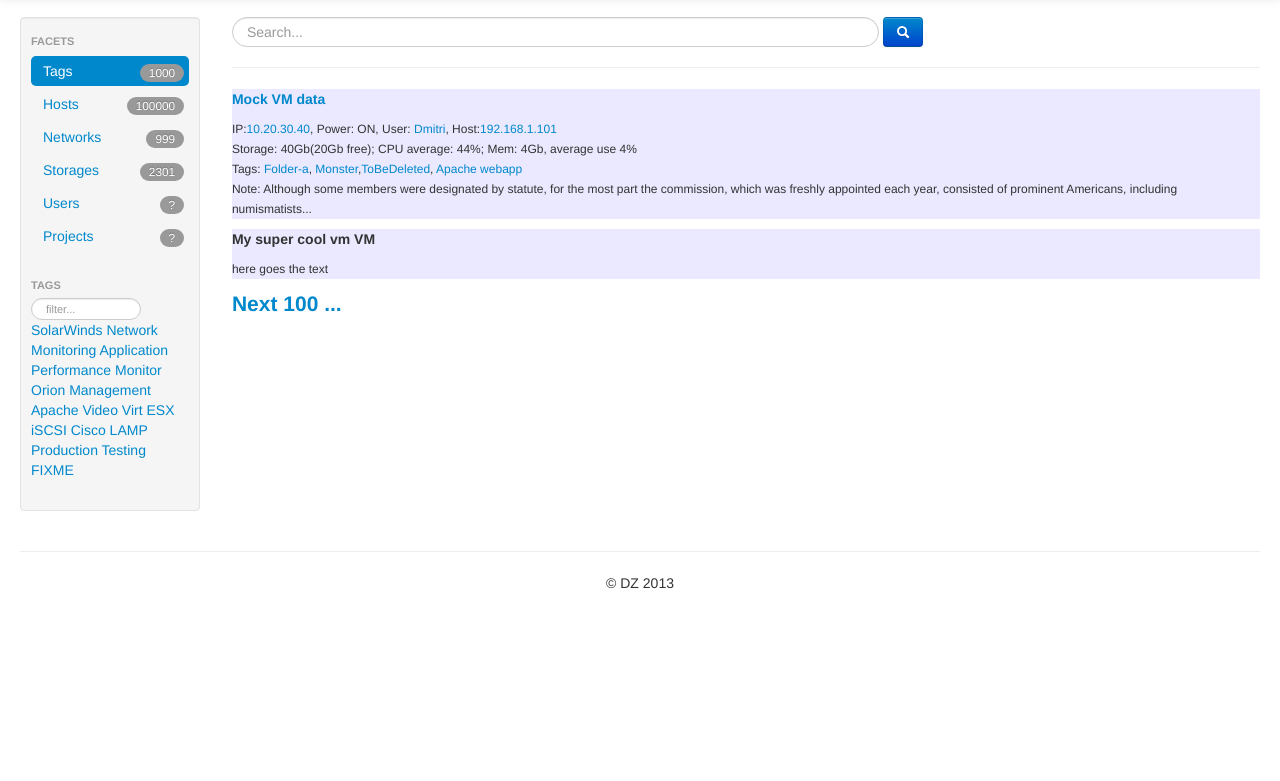
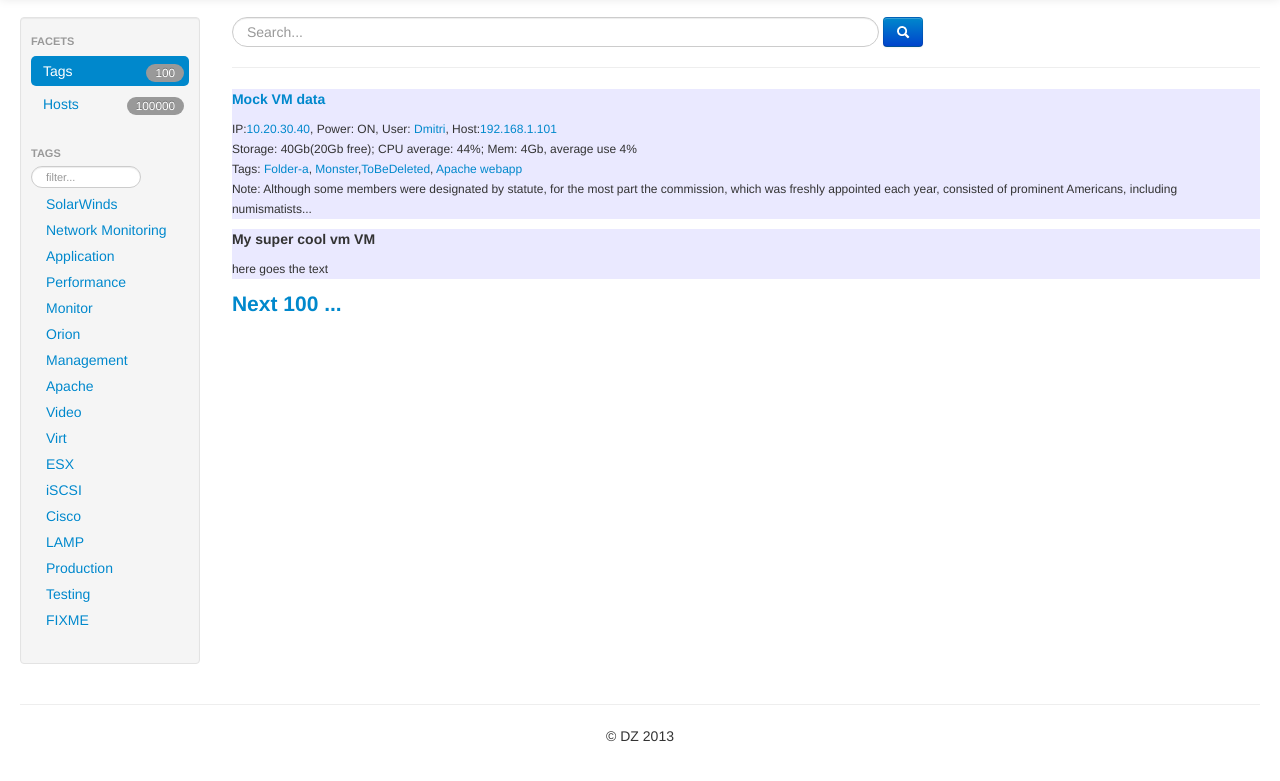
Before and after one commit to dzimine/vmsearch-proto, a website: page app/index.html in a window 1280 px wide. Shown: the part 43-824 px from the top of the page. Before the commit the page ends 800 px from the top, so only its background shows below. Drawn offline with Linux system fonts and the light colour scheme; no server answers.

Commit message:
UI for Facet panel (mock data): * wired up angular, style refinements.

```diff
--- a/app/css/app.css
+++ b/app/css/app.css
@@ -20,6 +20,10 @@
    font-size: 11px;
    height:12px;
    width: 80px;
+}
+
+#f-results {
+   padding-top: 3px;
 }
 
 #host-list {
--- a/app/index.html
+++ b/app/index.html
@@ -61,27 +61,28 @@
 <div class="container-fluid" >
 
    <!-- Angular views GO HERE -->
-   <div class="row-fluid" ng-controller="SearchCtrl">
+   <div class="row-fluid">
 
       <div class="span2">
          <div class="well">
             <div id="f-header" class="nav-header">Facets</div>
             <div id="f-list">
                <ul class="nav nav-pills nav-stacked">
-                  <li class="active"><a href="#">Tags<span class="badge">1000</span></a></li>
-                  <li><a href="#">Hosts<span class="badge">100000</span></a></li>
-                  <li><a href="#">Networks <span class="badge">999</span></a></li>
-                  <li><a href="#">Storages<span class="badge">2301</span></a></li>
-                  <li><a href="#">Users<span class="badge">?</span></a></li>
-                  <li><a href="#">Projects<span class="badge">?</span></a></li>
+                  <li ng-repeat="f in facets" ng-class="{'active': f.facet==facetSelected}">
+                     <a href="#" ng-click="selectFacet(f.facet)">{{f.facet}}
+                        <span class="badge">{{f.count}}</span>
+                     </a>
+                  </li>
                </ul>
             </div>
-            <div class="nav-header">Tags</div>
+            <div class="nav-header">{{facetSelected}}</div>
             <form>
             <input id="nav-filter" type="text" placeholder="filter..." class="search-query input-small" />
             <div id="f-results">
-
-               <span ng-repeat="t in tags()"><a ng-href="#{{t}}">{{t}}</a> </span>
+               <ul class="nav nav-list" ng-model="facetItemSelected">
+               <li ng-repeat="i in facetItems" ng-class="{'active': i==facetItemSelected}" >
+                  <a ng-click="selectFacetItem(i)">{{i}}</a></li>
+               </ul>
             </div>
             </form>
          </div>
--- a/app/js/controllers.js
+++ b/app/js/controllers.js
@@ -1,14 +1,34 @@
 'use strict';
 
 var NavCtrl = ['$scope', '$location', function ($s, $loc) {
+   // Notice an alternative way to trigger injection .
+
    $s.isActiveLocation = function (route) {
       return route === $loc.path();
    };
 
-   $s.tags = function() {
-      return ["SolarWinds","Network Monitoring", "Application", "Performance", "Monitor", "Orion", "Management", "Apache", "Video", "Virt", "ESX", "iSCSI", "Cisco", "LAMP", "Production", "Testing", "FIXME" ];
+   //TEMP, for mock data
+   var facetMap= {
+      "Tags"  : ["SolarWinds","Network Monitoring", "Application", "Performance", "Monitor", "Orion", "Management", "Apache", "Video", "Virt", "ESX", "iSCSI", "Cisco", "LAMP", "Production", "Testing", "FIXME" ],
+      "Hosts" : ["host1", "host2", "10.20.30.40", "dzimine-dev-ubuntu"]
    };
-   // Notice an alternative way to trigger injection .
+
+   //TODO: get from backend
+   $s.facets = [{facet: "Tags", count: 100}, {facet: "Hosts", count:100000}];
+
+   $s.selectFacet = function (facet) {
+      if (facet == $s.selectedFacet) return;
+      $s.facetSelected = facet;
+      $s.facetItems = facetMap[$s.facetSelected];
+   };
+
+   $s.selectFacet($s.facets[0].facet);
+
+   $s.selectFacetItem = function (item) {
+      if (item == $s.facetItemSelected) return;
+      $s.facetItemSelected = item;
+   }
+
 }];
 
 function SearchCtrl($s, $http) {
```
